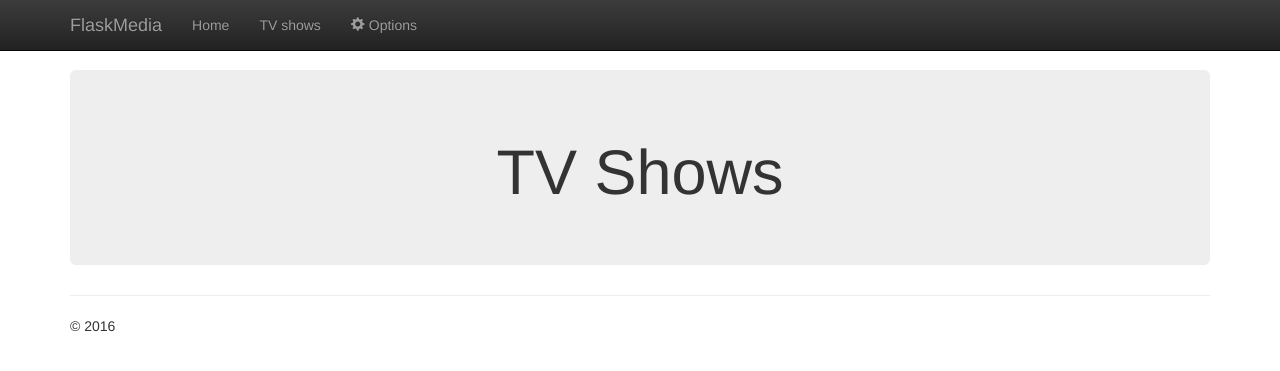
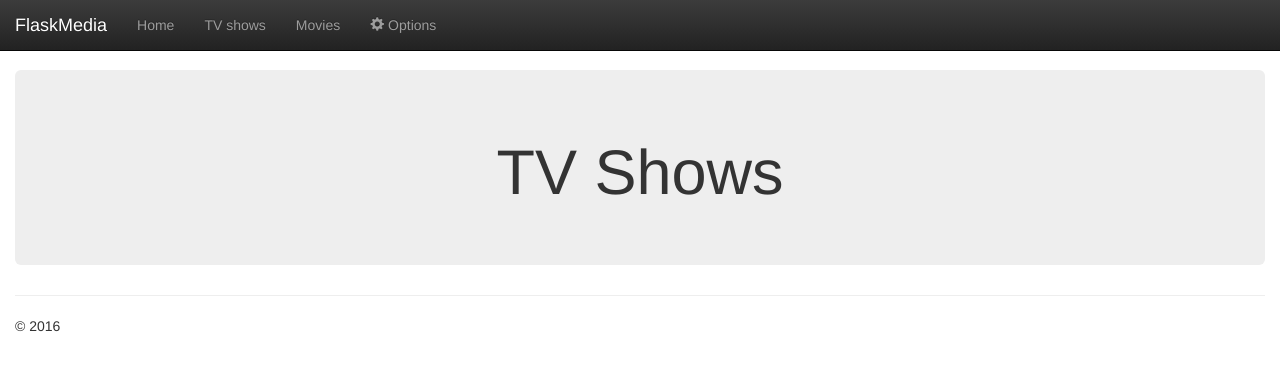
Before and after one commit to samcheck/PyMedia, a Flask app: page /tv in a window 1280 px wide. Shown: the top 371 px of the page. Run offline with Flask 2, Linux system fonts and the light colour scheme; data that the repository does not hold is empty; some libraries are stand-ins or nearby versions.

Commit message:
Add link to Movies, change containers to fluid and add Glyphicon for shutdown

```diff
--- a/FlaskMedia/templates/base.html
+++ b/FlaskMedia/templates/base.html
@@ -18,7 +18,7 @@
 	</head>
 	<body style="padding-top: 70px">
         <nav class="navbar navbar-inverse navbar-fixed-top">
-            <div class="container">
+            <div class="container-fluid">
                 <div class="navbar-header">
                     <button type="button" class="navbar-toggle collapsed" data-toggle="collapse" data-target="#navbar" aria-expanded="false" aria-controls="navbar">
                         <span class="sr-only">Toggle navigation</span>
@@ -26,23 +26,24 @@
                         <span class="icon-bar"></span>
                         <span class="icon-bar"></span>
                     </button>
-                    <a class="navbar-brand" href="#">FlaskMedia</a>
+                    <a class="navbar-brand">FlaskMedia</a>
                 </div>
                 <div id="navbar" class="navbar-collapse collapse">
                     <ul class="nav navbar-nav">
                         <li><a href="{{ url_for('index') }}">Home</a></li>
                         <li><a href="{{ url_for('TVseries') }}">TV shows</a></li>
+                        <li><a href="{{ url_for('all_Movies') }}">Movies</a></li>
                         <li class="dropdown">
                             <a href="#" class="dropdown-toggle" data-toggle="dropdown" role="button" aria-haspopup="true" aria-expanded="false"><span class="glyphicon glyphicon-cog" aria-hidden=true></span> Options</a>
                             <ul class="dropdown-menu">
-                                <li><a href="{{ url_for('shutdown') }}">Shutdown</a></li>
+                                <li><a href="{{ url_for('shutdown') }}"><span class="glyphicon glyphicon-off" aria-hidden=true></span> Shutdown</a></li>
                             </ul>
                         </li>
                     </ul>
                 </div>
             </div>
         </nav>
-        <div class="container" role="main">
+        <div class="container-fluid" role="main">
 		{% with messages = get_flashed_messages() %}
 			{% if messages %}
 				<ul>
```
